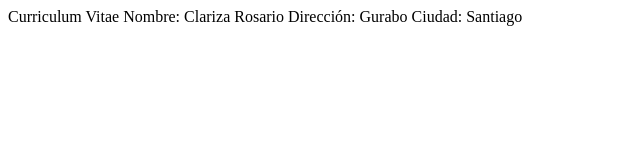
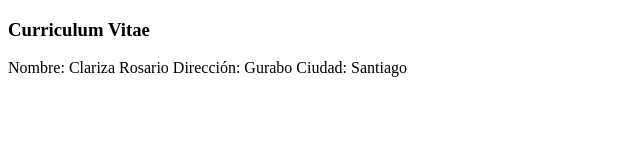
Before and after one commit to tavarezhilario/practicaIII, a website: page public_html/ejercicio3.html in a window 1280 px wide. Shown: the whole page, without its empty margins (0-640 px from the left). Drawn offline with Linux system fonts and the light colour scheme.

Commit message:
Cambio de Pedro

```diff
--- a/public_html/ejercicio3.html
+++ b/public_html/ejercicio3.html
@@ -11,8 +11,8 @@ and open the template in the editor.
         <meta name="viewport" content="width=device-width, initial-scale=1.0">
     </head>
     <body>
-        <div>Curriculum Vitae
-        Nombre:
+        <div><h3>Curriculum Vitae</h3>
+            Nombre:
 Clariza Rosario
 Dirección:
 Gurabo
```
Also changed, not shown: public_html/Ejercicio2.html (+1 -1 lines), public_html/index.html (+4 -0 lines).
